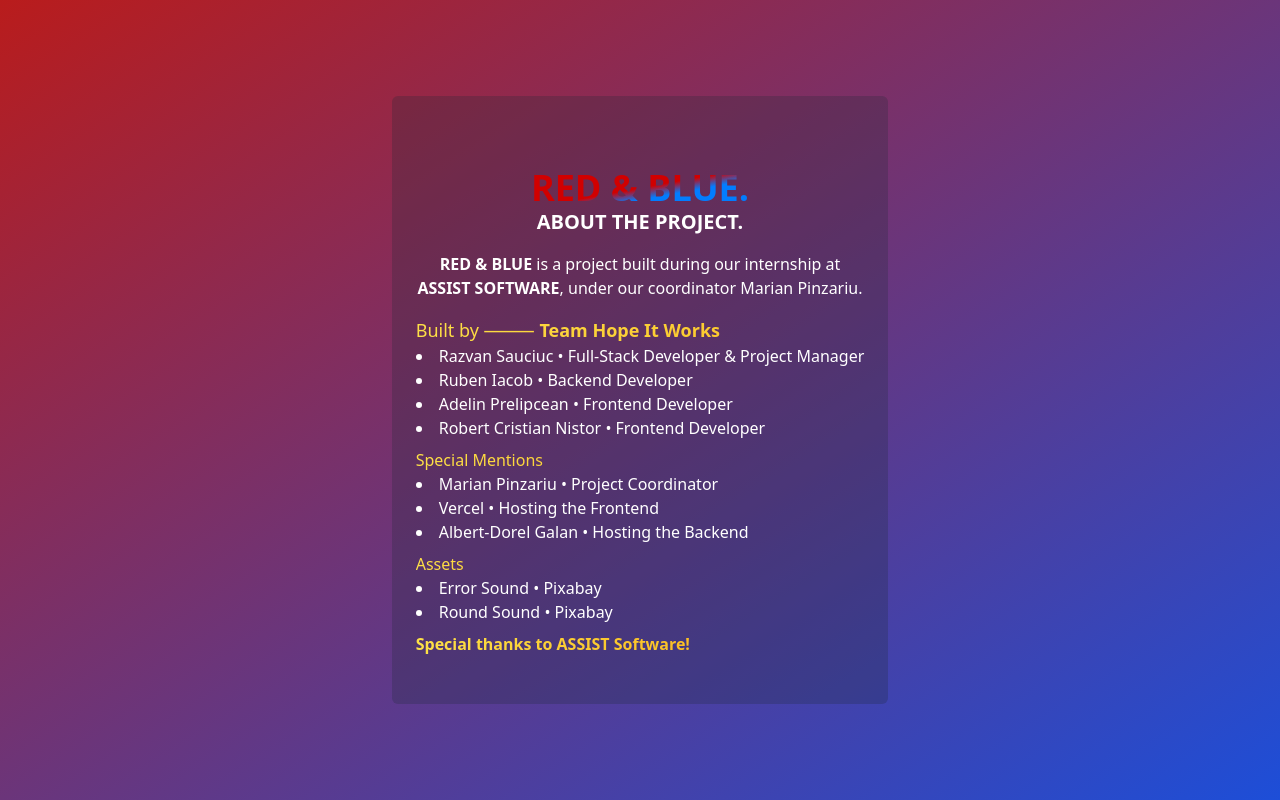
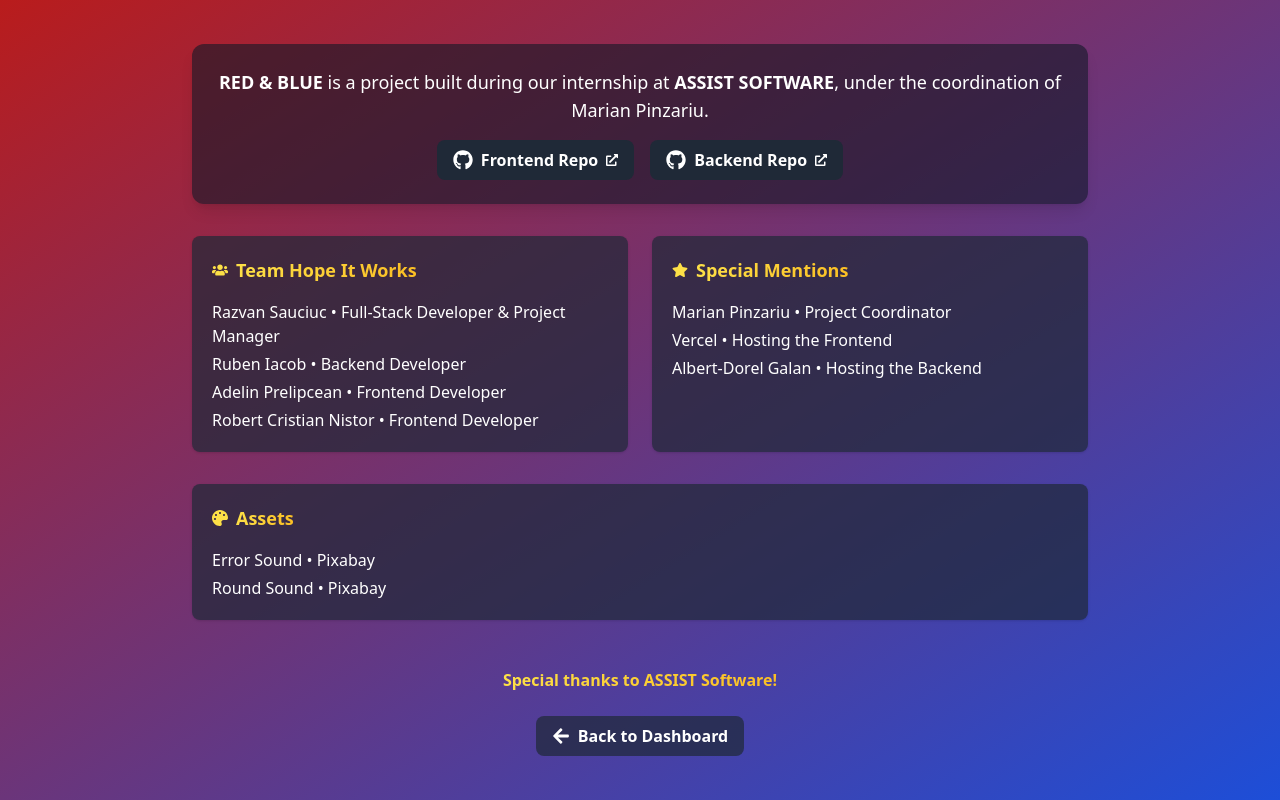
Before and after one commit to sauciucrazvan/red-blue-frontend, a React (Vite) app: page /about in a window 1280 px wide. Built offline with nearby package versions, Linux system fonts and the light colour scheme.

Commit message:
Design Update on About Page

```diff
--- a/src/pages/system_pages/AboutPage.tsx
+++ b/src/pages/system_pages/AboutPage.tsx
@@ -1,81 +1,214 @@
+import { FaGithub, FaExternalLinkAlt, FaUsers, FaArrowLeft, FaStar, FaPalette } from "react-icons/fa";
+import { motion } from "framer-motion";
+import { useNavigate } from "react-router-dom";
+
+const fadeIn = {
+  hidden: { opacity: 0, y: 32 },
+  visible: (i = 1) => ({
+    opacity: 1,
+    y: 0,
+    transition: {
+      delay: i * 0.12,
+      duration: 0.5,
+      type: "spring",
+      stiffness: 80,
+      damping: 18,
+    },
+  }),
+};
+
+const slideLeft = {
+  hidden: { opacity: 0, x: -40 },
+  visible: {
+    opacity: 1,
+    x: 0,
+    transition: {
+      duration: 0.5,
+      type: "spring",
+      stiffness: 80,
+      damping: 18,
+    },
+  },
+};
+
+const slideRight = {
+  hidden: { opacity: 0, x: 40 },
+  visible: {
+    opacity: 1,
+    x: 0,
+    transition: {
+      duration: 0.5,
+      type: "spring",
+      stiffness: 80,
+      damping: 18,
+    },
+  },
+};
+
 export default function AboutPage() {
+  const navigate = useNavigate();
+
   return (
-    <div className="min-h-screen flex flex-col justify-center items-center bg-gradient-to-br from-red-700 to-blue-700 text-white px-4 py-8">
-      <div className="rounded-md px-6 py-12 bg-gray-800 bg-opacity-25 flex flex-col gap-4 items-center justify-center max-w-lg">
-        <h1 className="text-4xl font-bold flex flex-col items-center justify-center gap-0">
-          <span className="font-outfit font-extrabold text-center mt-6 bg-gradient-to-br from-[#D10000] from-50% to-[#027DFF] to-65% bg-clip-text text-transparent">
-            RED & BLUE.
-          </span>
-          <span className="text-xl">ABOUT THE PROJECT.</span>
-        </h1>
-        <span className="max-w-md text-center">
-          <b>RED & BLUE</b> is a project built during our internship at{" "}
-          <b>ASSIST SOFTWARE</b>, under our coordinator Marian Pinzariu.
-        </span>
+    <div className="min-h-screen flex flex-col justify-center items-center bg-gradient-to-br from-red-700 to-blue-700 text-white px-2 py-8">
+      <div className="w-full max-w-4xl flex flex-col gap-8 items-center">
 
-        <div className="flex flex-col items-start gap-2">
-          <span>
-            <h3 className="text-md text-lg bg-gradient-to-r from-yellow-300 to-amber-400 bg-clip-text text-transparent">
-              Built by ⸻{" "}
-              <span className="font-semibold">Team Hope It Works</span>
+        {/* Project Description & Repo Links */}
+        <motion.div
+          className="bg-gray-900 bg-opacity-60 rounded-xl p-6 shadow-lg w-full flex flex-col gap-4 items-center"
+          variants={fadeIn}
+          initial="hidden"
+          animate="visible"
+          custom={1}
+        >
+          <p className="text-center text-lg">
+            <b>RED & BLUE</b> is a project built during our internship at <b>ASSIST SOFTWARE</b>, under the coordination of Marian Pinzariu.
+          </p>
+          <motion.div
+            className="flex flex-row gap-4 justify-center"
+            initial={{ opacity: 0, y: 16 }}
+            animate={{ opacity: 1, y: 0 }}
+            transition={{ delay: 0.25, duration: 0.4, type: "spring", stiffness: 80, damping: 14 }}
+          >
+            <a
+              href="https://github.com/sauciucrazvan/red-blue-frontend"
+              target="_blank"
+              rel="noopener noreferrer"
+              className="flex items-center gap-2 bg-gray-800 hover:bg-blue-600 transition px-4 py-2 rounded-lg font-semibold"
+              title="Frontend Repository"
+            >
+              <FaGithub className="text-xl" /> Frontend Repo <FaExternalLinkAlt className="text-xs" />
+            </a>
+            <a
+              href="https://github.com/sauciucrazvan/red-blue-backend"
+              target="_blank"
+              rel="noopener noreferrer"
+              className="flex items-center gap-2 bg-gray-800 hover:bg-red-600 transition px-4 py-2 rounded-lg font-semibold"
+              title="Backend Repository"
+            >
+              <FaGithub className="text-xl" /> Backend Repo <FaExternalLinkAlt className="text-xs" />
+            </a>
+          </motion.div>
+        </motion.div>
+
+        {/* Team Section */}
+        <div className="w-full grid grid-cols-1 md:grid-cols-2 gap-6">
+          <motion.div
+            className="bg-gray-800 bg-opacity-70 rounded-lg p-5 flex flex-col gap-2 shadow"
+            variants={slideLeft}
+            initial="hidden"
+            animate="visible"
+          >
+            <div className="flex items-center gap-2 mb-2">
+              <FaUsers className="text-yellow-300" />
+              <h3 className="text-lg font-bold bg-gradient-to-r from-yellow-300 to-amber-400 bg-clip-text text-transparent">
+                Team Hope It Works
               </h3>
+            </div>
+            <ul className="space-y-1">
               <li>
-              <a href="https://github.com/sauciucrazvan" target="_blank">
+                <a href="https://github.com/sauciucrazvan" target="_blank" rel="noopener noreferrer" className=" hover:text-blue-300">
                   Razvan Sauciuc
                 </a>{" "}
                 • Full-Stack Developer & Project Manager
               </li>
               <li>
-              <a href="https://github.com/IacobRuben-Alexandru" target="_blank">
+                <a href="https://github.com/IacobRuben-Alexandru" target="_blank" rel="noopener noreferrer" className=" hover:text-blue-300">
                   Ruben Iacob
                 </a>{" "}
                 • Backend Developer
               </li>
               <li>
-              <a href="https://github.com/adelinprelipcean">
+                <a href="https://github.com/adelinprelipcean" target="_blank" rel="noopener noreferrer" className=" hover:text-blue-300">
                   Adelin Prelipcean
                 </a>{" "}
                 • Frontend Developer
               </li>
               <li>
-              <a href="https://github.com/Rbt-Ghost">Robert Cristian Nistor</a>{" "}
+                <a href="https://github.com/Rbt-Ghost" target="_blank" rel="noopener noreferrer" className=" hover:text-blue-300">
+                  Robert Cristian Nistor
+                </a>{" "}
                 • Frontend Developer
               </li>
-          </span>
+            </ul>
+          </motion.div>
 
-          <span>
-            <h3 className="text-md bg-gradient-to-r from-yellow-300 to-amber-400 bg-clip-text text-transparent">
+          {/* Special Mentions */}
+          <motion.div
+            className="bg-gray-800 bg-opacity-70 rounded-lg p-5 flex flex-col gap-2 shadow"
+            variants={slideRight}
+            initial="hidden"
+            animate="visible"
+          >
+            <div className="flex items-center gap-2 mb-2">
+              <FaStar className="text-yellow-300" />
+              <h3 className="text-lg font-bold bg-gradient-to-r from-yellow-300 to-amber-400 bg-clip-text text-transparent">
                 Special Mentions
               </h3>
+            </div>
+            <ul className="space-y-1">
               <li>Marian Pinzariu • Project Coordinator</li>
               <li>
-              <a href="http://vercel.com/">Vercel</a> • Hosting the Frontend
+                <a href="http://vercel.com/" target="_blank" rel="noopener noreferrer" className=" hover:text-blue-300">
+                  Vercel
+                </a>{" "}
+                • Hosting the Frontend
               </li>
               <li>Albert-Dorel Galan • Hosting the Backend</li>
-          </span>
+            </ul>
+          </motion.div>
+        </div>
 
-          <span>
-            <h3 className="text-md bg-gradient-to-r from-yellow-300 to-amber-400 bg-clip-text text-transparent">
+        {/* Assets Section */}
+        <motion.div
+          className="bg-gray-800 bg-opacity-70 rounded-lg p-5 flex flex-col gap-2 shadow w-full"
+          variants={fadeIn}
+          initial="hidden"
+          animate="visible"
+          custom={2}
+        >
+          <div className="flex items-center gap-2 mb-2">
+            <FaPalette className="text-yellow-300" />
+            <h3 className="text-lg font-bold bg-gradient-to-r from-yellow-300 to-amber-400 bg-clip-text text-transparent">
               Assets
             </h3>
+          </div>
+          <ul className="space-y-1">
             <li>
-              <a href="https://pixabay.com/sound-effects/wrong-47985/">
+              <a href="https://pixabay.com/sound-effects/wrong-47985/" target="_blank" rel="noopener noreferrer" className=" hover:text-blue-300">
                 Error Sound
               </a>{" "}
               • Pixabay
             </li>
             <li>
-              <a href="https://pixabay.com/sound-effects/pop-up-notify-smooth-modern-332448/">
+              <a href="https://pixabay.com/sound-effects/pop-up-notify-smooth-modern-332448/" target="_blank" rel="noopener noreferrer" className=" hover:text-blue-300">
                 Round Sound
               </a>{" "}
               • Pixabay
             </li>
-          </span>
+          </ul>
+        </motion.div>
 
+        {/* Footer */}
+        <motion.div
+          className="mt-4 text-center flex flex-col items-center gap-4"
+          variants={fadeIn}
+          initial="hidden"
+          animate="visible"
+          custom={3}
+        >
           <h3 className="text-md font-bold bg-gradient-to-r from-yellow-300 to-amber-400 bg-clip-text text-transparent">
             Special thanks to ASSIST Software!
           </h3>
-        </div>
+          <motion.button
+            className="flex items-center gap-2 bg-gray-800 bg-opacity-70 hover:bg-gray-700 transition px-4 py-2 rounded-lg font-semibold mt-2"
+            whileHover={{ scale: 1.05 }}
+            whileTap={{ scale: 0.97 }}
+            onClick={() => navigate("/")}
+          >
+            <FaArrowLeft className="text-lg" />
+            Back to Dashboard
+          </motion.button>
+        </motion.div>
       </div>
     </div>
   );
```
Lines whose indentation alone changed are shown as unchanged.
